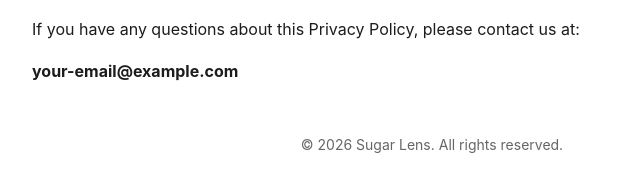
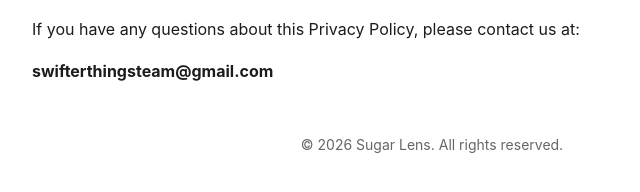
Before and after one commit to WarriorMind04/SugarLense-Privacy-Policy, a plain HTML site: page index.html in a window 1280 px wide. Shown: the part 1161-1353 px from the top of the page, 208-848 px from the left. Drawn offline with Linux system fonts and the light colour scheme.

Commit message:
Update and rename privacy.html to index.html

```diff
--- a/privacy.html
+++ b/index.html
@@ -98,7 +98,7 @@
         If you have any questions about this Privacy Policy, please contact us at:
     </p>
     <p>
-        <strong>your-email@example.com</strong>
+        <strong>swifterthingsteam@gmail.com</strong>
     </p>
 
     <div class="footer">
```
